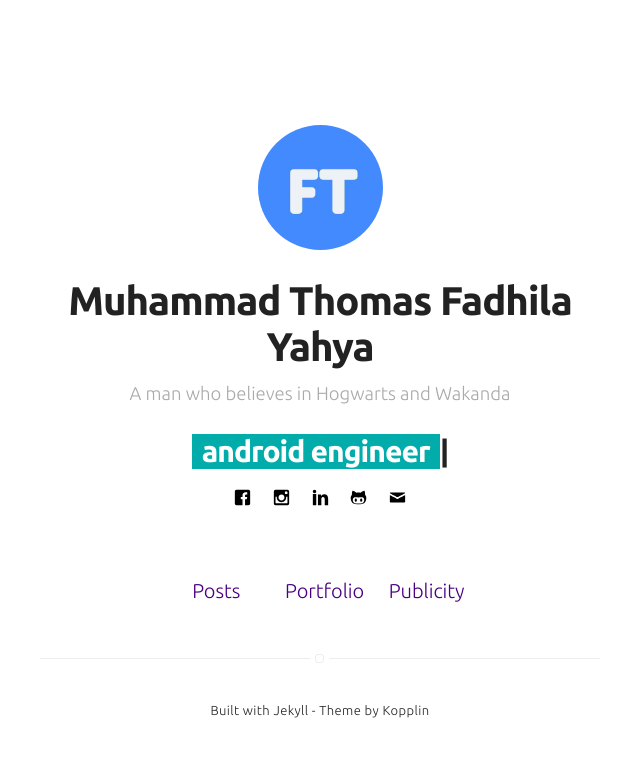
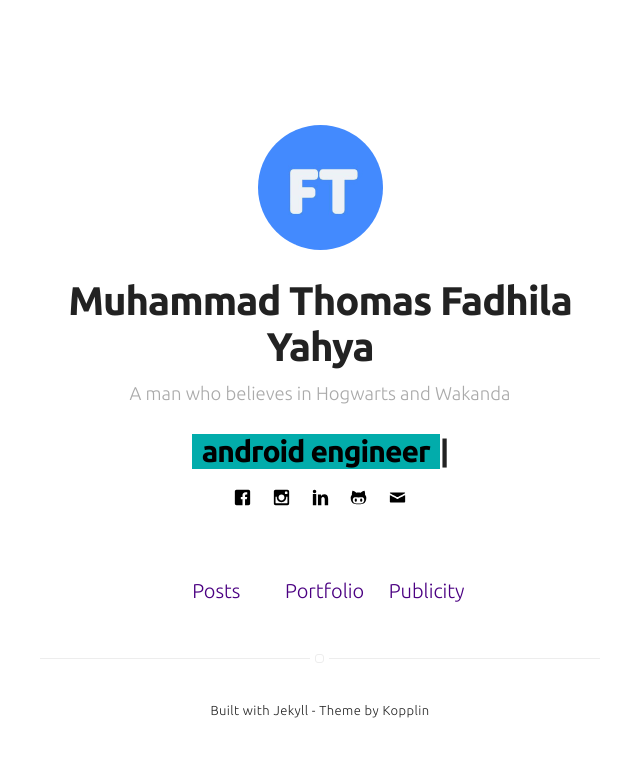
Before and after one commit to fadhilthomas/fadhilthomas.github.io, a Jekyll site: the page built from index.html, in a window 1280 px wide. Shown: the top 757 px of the page, without its empty margins (320-960 px from the left). Built offline with Jekyll 4.4.1, drawn with Linux system fonts in a browser that asks for light colours.

```diff
--- a/_includes/header.html
+++ b/_includes/header.html
@@ -2,7 +2,7 @@
 <style>
 /* HIGHLIGHT TEXT */
 .highlight {
-	display: inline-block; padding: 0 10px; color: #fff; background: #0000;
+	display: inline-block; padding: 0 10px; color: #000000; background: #0000;
 	}
 /* light highlights */
 .highlight.light {
```
